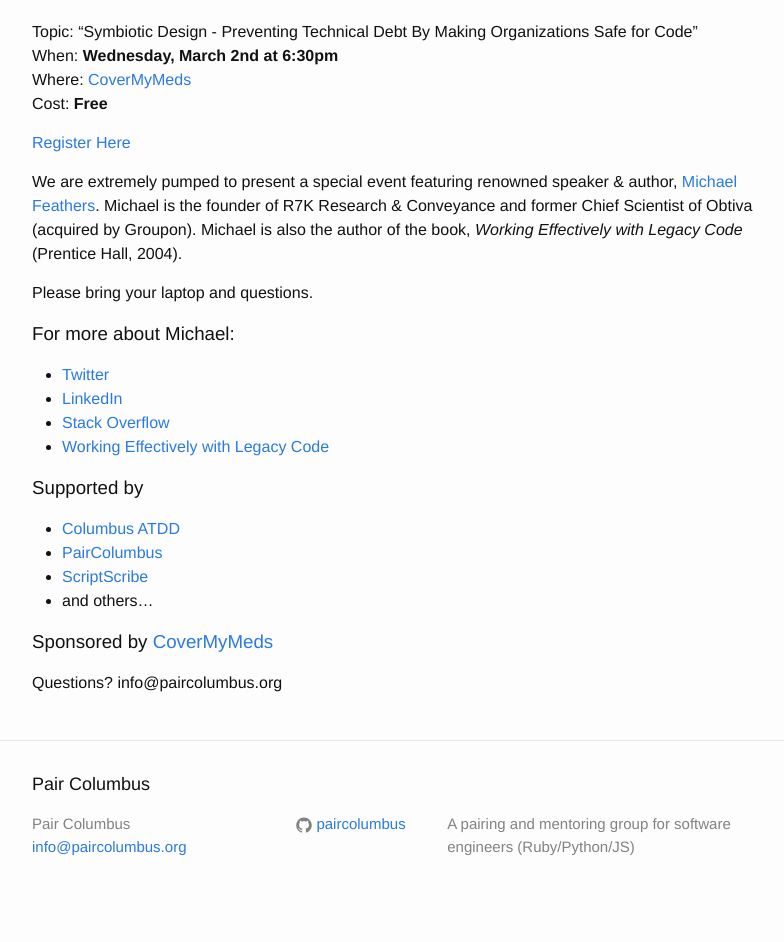
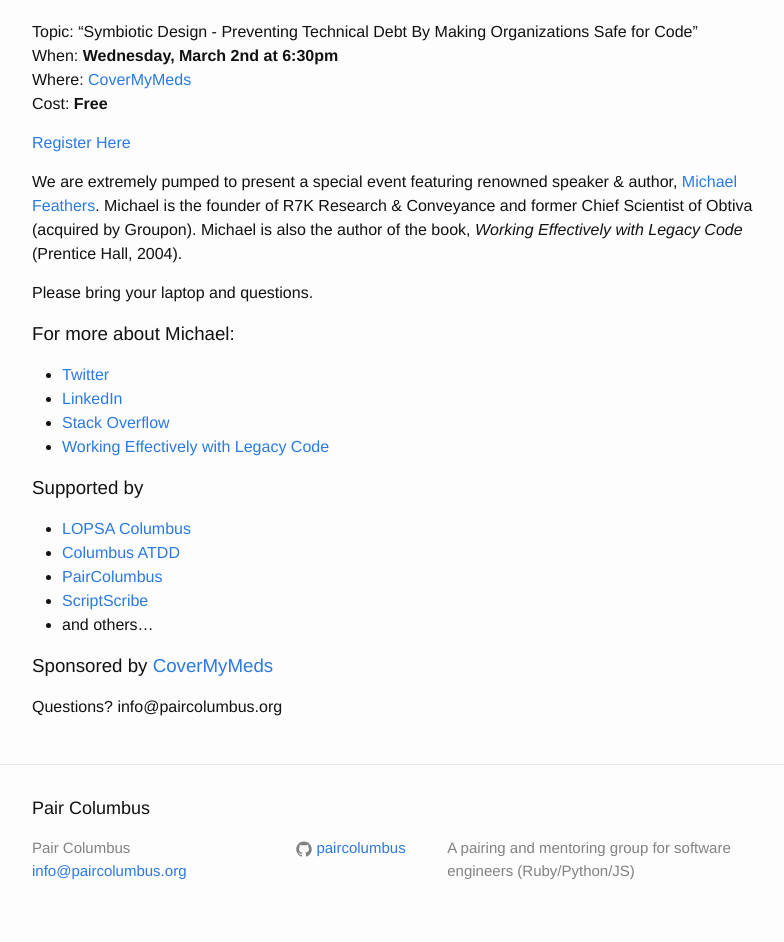
Before and after one commit to paircolumbus/paircolumbus.github.io, a Jekyll site: the page built from index.md, in a window 1280 px wide. Shown: the part 483-1425 px from the top of the page, without its empty margins (238-1022 px from the left). Built offline with Jekyll 4.4.1, drawn with Linux system fonts in a browser that asks for light colours; comment, search, counter and statistics services are not loaded; before the commit the page ends 1401 px from its top, so only the background shows below that.

Commit message:
Update index.md
Added lopsa columbus to group of supporters

```diff
--- a/index.md
+++ b/index.md
@@ -25,6 +25,7 @@
 * [Working Effectively with Legacy Code](http://www.amazon.com/Working-Effectively-Legacy-Michael-Feathers/dp/0131177052)
 
 <h3>Supported by</h3>
+* [LOPSA Columbus](http://www.eventbrite.com/o/lopsa-columbus-6734468585)
 * [Columbus ATDD](https://columbusatdd.wordpress.com/)
 * [PairColumbus](https://www.paircolumbus.org/)
 * [ScriptScribe](https://www.scriptscribe.org/)
```
